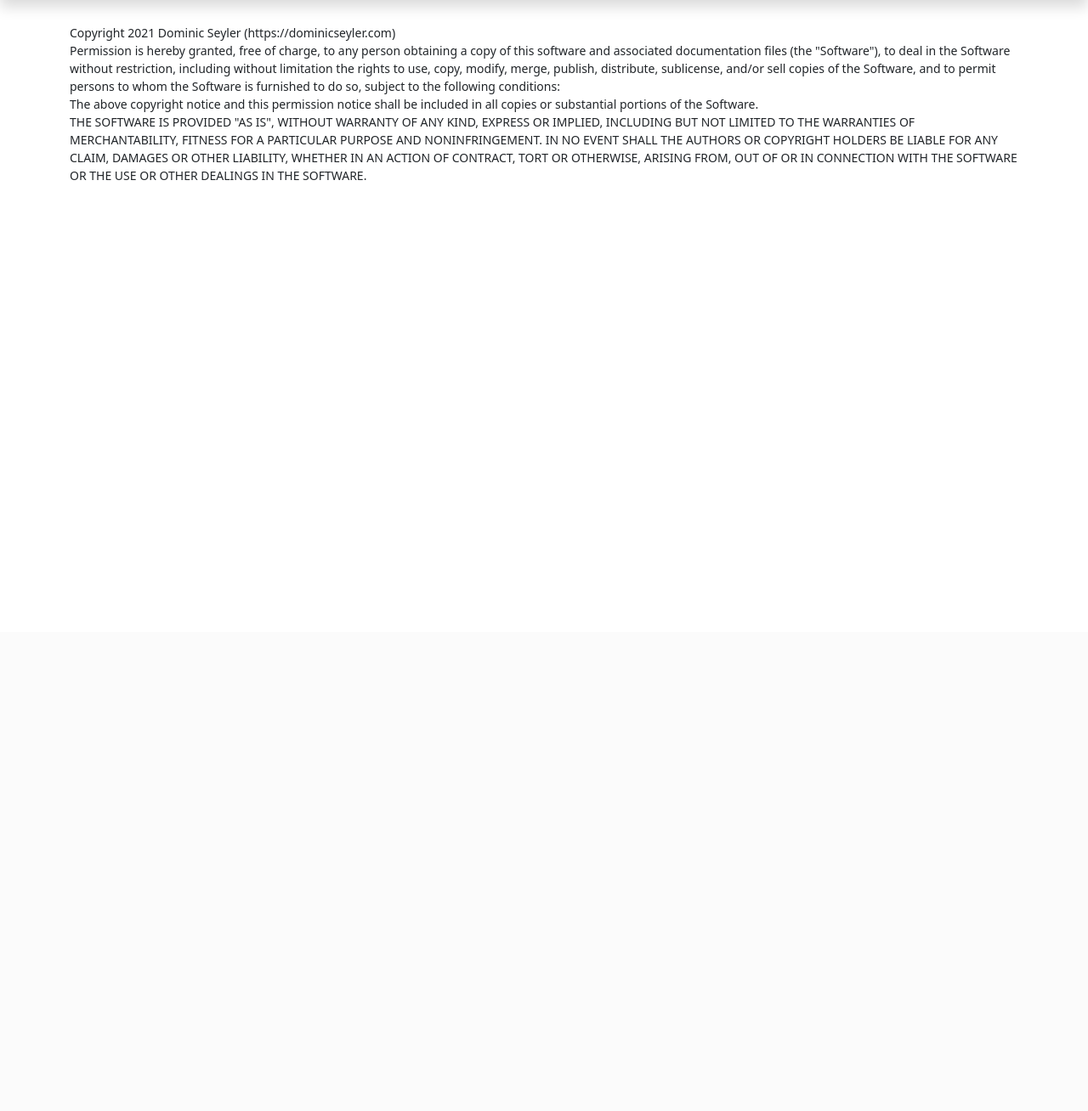
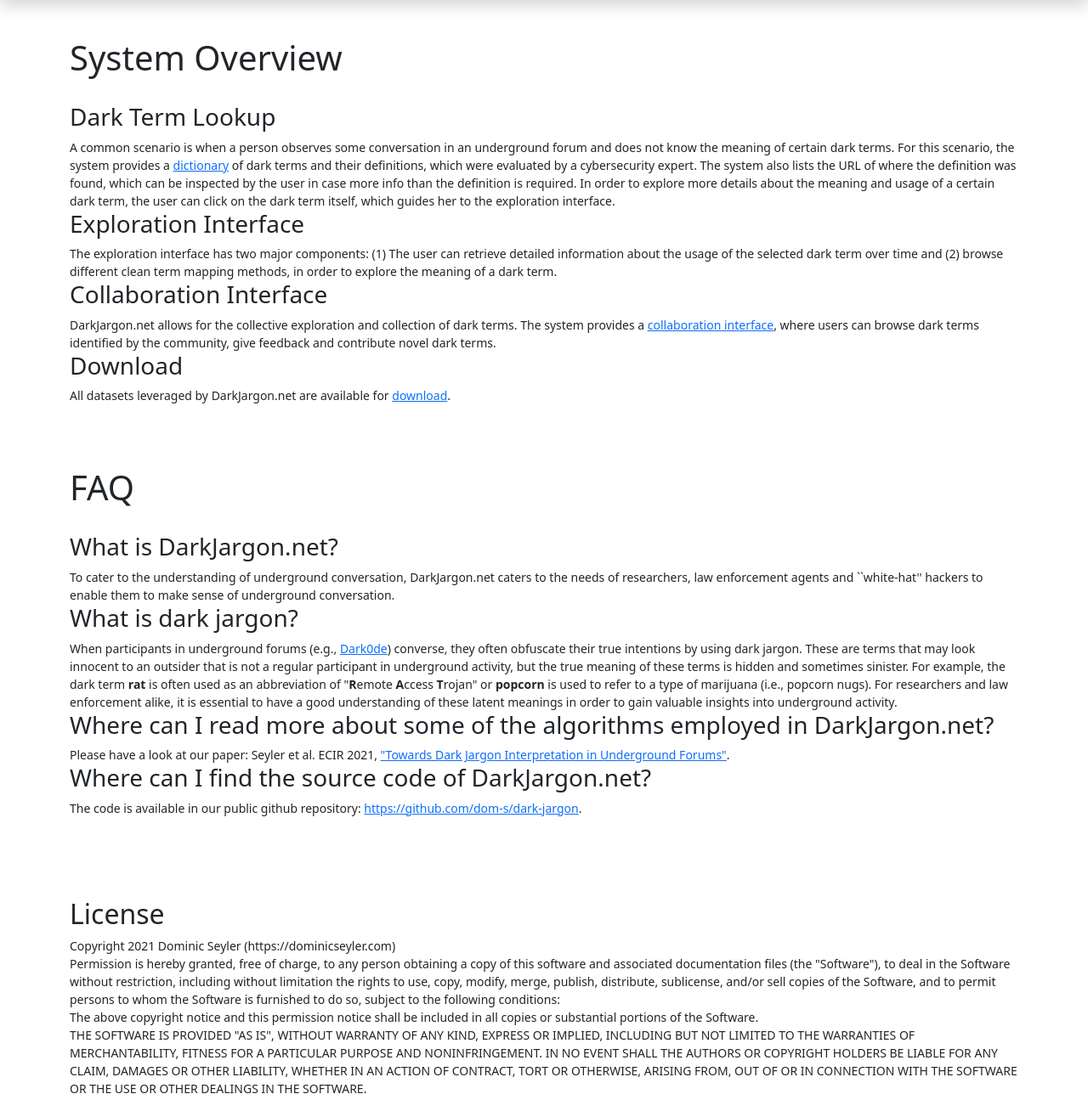
Before and after one commit to dom-s/dark-jargon, a Flask app: page /content/about in a window 1280 px wide. Shown: the part 56-1364 px from the top of the page at 85% size. Before the commit the page ends 268 px from the top, so only its background shows below. Run offline with Flask 2, Linux system fonts and the light colour scheme; parts of the project's set-up code (start-up, migrations or seed data) failed here and were passed over; some libraries are stand-ins or nearby versions.

Commit message:
updated webapp

```diff
--- a/webapp/templates/about.html
+++ b/webapp/templates/about.html
@@ -30,6 +30,39 @@
         </nav>
     <br><br><br><br>
         <p class="text-start">
+        <h1>System Overview</h1>
+    <br>
+            <h3>Dark Term Lookup</h3>
+    A common scenario is when a person observes some conversation in an underground forum and does not know the meaning of certain dark terms. For this scenario, the system provides a <a href="../darkjargon//">dictionary</a> of dark terms and their definitions, which were evaluated by a cybersecurity expert. The system also lists the URL of where the definition was found, which can be inspected by the user in case more info than the definition is required. In order to explore more details about the meaning and usage of a certain dark term, the user can click on the dark term itself, which guides her to the exploration interface.
+
+            <h3>Exploration Interface</h3>
+    The exploration interface has two major components: (1) The user can retrieve detailed information about the usage of the selected dark term over time and (2) browse different clean term mapping methods, in order to explore the meaning of a dark term.
+
+            <h3>Collaboration Interface</h3>
+    DarkJargon.net allows for the collective exploration and collection of dark terms. The system provides a <a href="{{ url_for('collab') }}">collaboration interface</a>, where users can browse dark terms identified by the community, give feedback and contribute novel dark terms.
+
+            <h3>Download</h3>
+    All datasets leveraged by DarkJargon.net are available for <a href="{{ url_for('download') }}">download</a>.
+        </p>
+    <br><br>
+        <p class="text-start">
+            <h1>FAQ</h1>
+    <br>
+            <h3>What is DarkJargon.net?</h3>
+    To cater to the understanding of underground conversation, DarkJargon.net caters to the needs of researchers, law enforcement agents and ``white-hat'' hackers to enable them to make sense of underground conversation.
+
+            <h3>What is dark jargon?</h3>
+    When participants in underground forums (e.g., <a href="https://en.wikipedia.org/wiki/Dark0de">Dark0de</a>) converse, they often obfuscate their true intentions by using dark jargon. These are terms that may look innocent to an outsider that is not a regular participant in underground activity, but the true meaning of these terms is hidden and sometimes sinister. For example, the dark term <strong>rat</strong> is often used as an abbreviation of "<strong>R</strong>emote <strong>A</strong>ccess <strong>T</strong>rojan" or <strong>popcorn</strong> is used to refer to a type of marijuana (i.e., popcorn nugs). For researchers and law enforcement alike, it is essential to have a good understanding of these latent meanings in order to gain valuable insights into underground activity.
+
+            <h3>Where can I read more about some of the algorithms employed in DarkJargon.net?</h3>
+    Please have a look at our paper: Seyler et al. ECIR 2021, <a href="https://arxiv.org/abs/2011.03011">"Towards Dark Jargon Interpretation in Underground Forums"</a>.
+
+            <h3>Where can I find the source code of DarkJargon.net?</h3>
+    The code is available in our public github repository: <a href="https://github.com/dom-s/dark-jargon">https://github.com/dom-s/dark-jargon</a>.
+        </p>
+    <br><br><br>
+        <p class="text-start">
+            <h2>License</h2>
             Copyright 2021 Dominic Seyler (https://dominicseyler.com)
             <br>
             Permission is hereby granted, free of charge, to any person obtaining a copy of this software and associated documentation files (the "Software"), to deal in the Software without restriction, including without limitation the rights to use, copy, modify, merge, publish, distribute, sublicense, and/or sell copies of the Software, and to permit persons to whom the Software is furnished to do so, subject to the following conditions:
```
Also changed, not shown: webapp/README.md.
